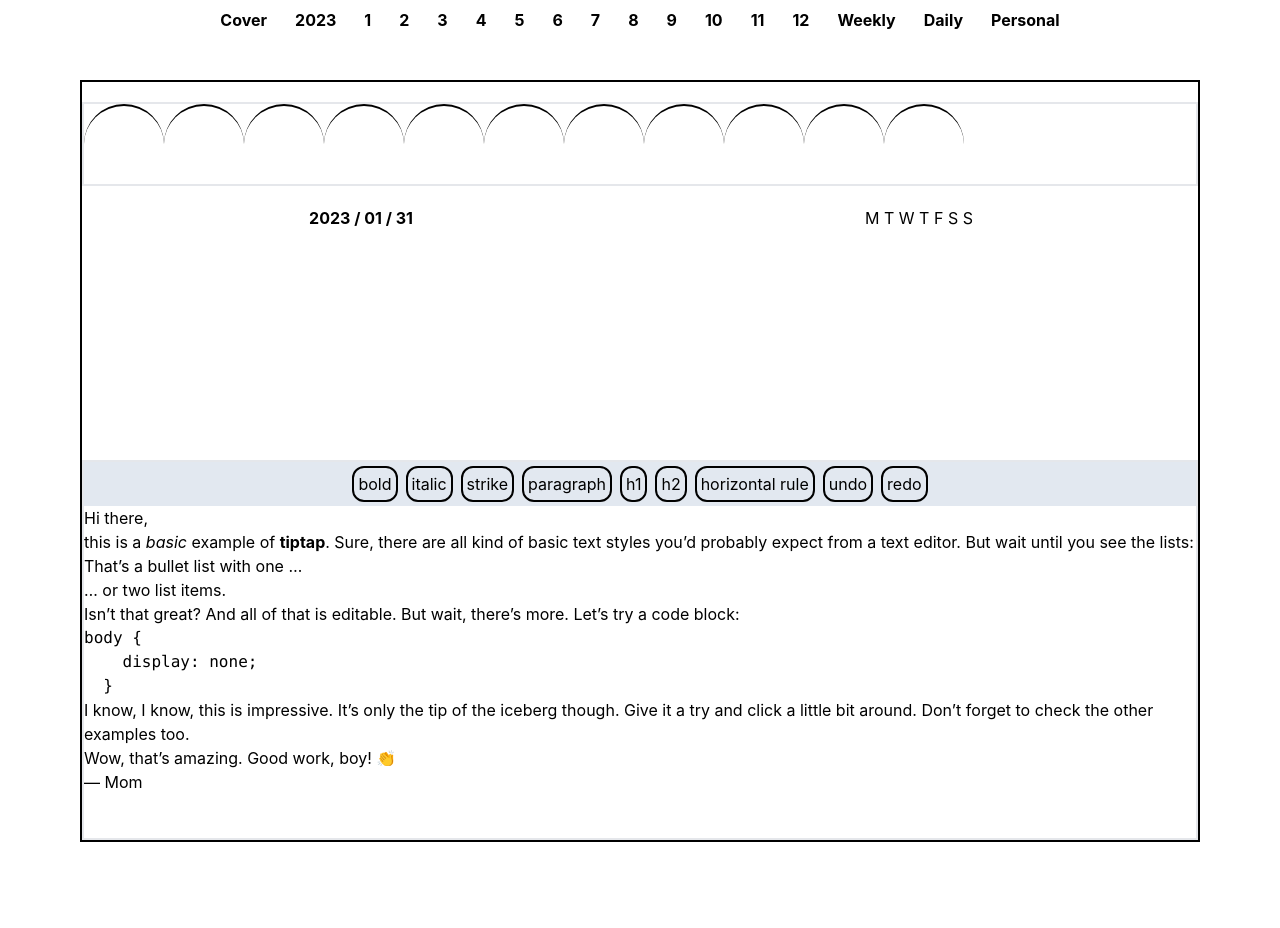
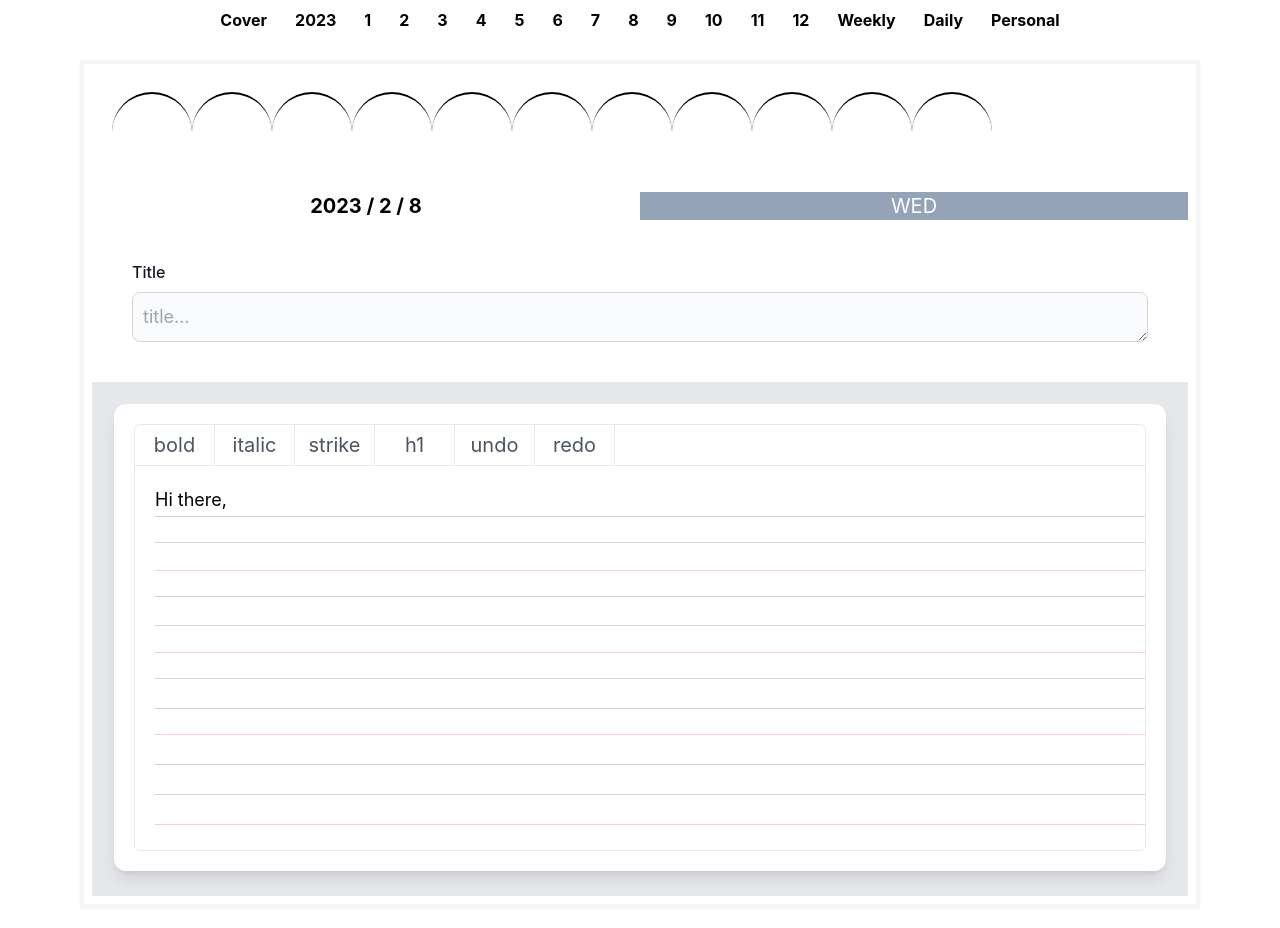
Before and after one commit to imfreeman1/diary-front, a Next.js app in the folder diary/: page /Components/Daily/DailyDisplay in a window 1280 px wide. Before the commit the page ends 882 px from the top, so only its background shows below. Built offline with nearby package versions, Linux system fonts and the light colour scheme.

Commit message:
- Feature : Daily edit 디자인 수정, 노트 디자인, 날짜 수정

```diff
--- a/diary/src/pages/Components/Daily/DailyDisplay.jsx
+++ b/diary/src/pages/Components/Daily/DailyDisplay.jsx
@@ -3,11 +3,14 @@ import React from 'react'
 import RoundLine from '../RoundLine'
 
 const DailyDisplay = () => {
-    const [year, month, date] = ["2023", "01", "31"]
+    const dateInDaily = new Date();
+    const [year, month, date] = [dateInDaily.getFullYear(), dateInDaily.getMonth()+1, dateInDaily.getDate()]
+    const WEEKDAY = ['SUN', 'MON', 'TUE', 'WED', 'THU', 'FRI', 'SAT']
+    const week = WEEKDAY[dateInDaily.getDay()]
   return (
-    <div>
-        <div className='border-2 mx-20 my-10 border-black'>
-            <div className='flex my-5 border-2 border-gray-200'>
+    <div >
+        <div className='h-fit mx-20 my-5 p-2 border-4 border-gray-100 shadow-sm'>
+            <div className='flex m-5'>
                 <RoundLine/>
                 <RoundLine/>
                 <RoundLine/>
@@ -20,17 +23,23 @@ const DailyDisplay = () => {
                 <RoundLine/>
                 <RoundLine/>
             </div>
-            <div className='flex text-center text-base'>
+            <div className='flex text-center text-xl'>
                 <div className='font-bold basis-1/2'>
                    {year} / {month} / {date}
                 </div>
-                <div className='basis-1/2'>
-                    M T W T F S S
+                <div className='basis-1/2 text-white bg-slate-400'>
+                    {week}
                 </div>
             </div>
-            <div className='h-[230px]'></div>
-            <div className='h-[380px] border-2 border-gray-200 overflow-auto'>
-            <Tiptap></Tiptap>
+            <div className='m-10'>
+                <label className='block mb-2 text-md font-medium text-gray-900 dark:text-gray-400'>Title</label>
+                <textarea rows="1" className='block p-2.5 w-full text-lg text-gray-900 bg-gray-50 rounded-lg border border-gray-300 focus:ring-blue-500 focus:border-blue-500' placeholder='title...'></textarea>
+            </div>
+            <div className='border-2 border-gray-200 overflow-hidden'>
+                <Tiptap></Tiptap>
+                <hr className='bg-black'></hr>
+                <hr className='bg-black'></hr>
+                <hr className='bg-black'></hr>
             </div>
 
 
--- a/diary/src/pages/Components/Tiptap/MenuBar.jsx
+++ b/diary/src/pages/Components/Tiptap/MenuBar.jsx
@@ -42,20 +42,9 @@ const MenuBar = ({ editor }) => {
         className={editor.isActive('strike') ? 'is-active' : ''}
         content="strike" />
       <MenuBarButton
-        onClick={() => editor.chain().focus().setParagraph().run()}
-        className={editor.isActive('paragraph') ? 'is-active' : ''}
-        content="paragraph" />
-      <MenuBarButton
         onClick={() => editor.chain().focus().toggleHeading({ level: 1 }).run()}
         className={editor.isActive('heading', { level: 1 }) ? 'is-active' : ''}
         content="h1" />
-      <MenuBarButton
-        onClick={() => editor.chain().focus().toggleHeading({ level: 2 }).run()}
-        className={editor.isActive('heading', { level: 2 }) ? 'is-active' : ''}
-        content="h2" />
-      <MenuBarButton
-        onClick={() => editor.chain().focus().setHorizontalRule().run()}
-        content="horizontal rule" />
       <MenuBarButton
                 onClick={() => editor.chain().focus().undo().run()}
                 disabled={
--- a/diary/src/pages/Components/Tiptap/MenuBarButton.jsx
+++ b/diary/src/pages/Components/Tiptap/MenuBarButton.jsx
@@ -5,7 +5,7 @@ const MenuBarButton = ({onClick, disabled, className, content}) => {
     <button
     onClick={()=>onClick()}
     disabled={disabled}
-    className={`p-1 m-1 rounded-xl border-2 border-black hover:bg-slate-200 ${className}`}>
+    className={`outline-none focus:outline-none border-r border-gray-200 w-20 h-10 hover:text-indigo-500 active:bg-gray-50 ${className}`}>
     {content}
   </button>
   )
--- a/diary/src/pages/Components/Tiptap/Tiptap.jsx
+++ b/diary/src/pages/Components/Tiptap/Tiptap.jsx
@@ -3,49 +3,56 @@ import StarterKit from '@tiptap/starter-kit'
 import MenuBar from './MenuBar'
 
 const Tiptap = () => {
+
     const editor = useEditor({
       extensions: [
         StarterKit,
       ],
-      content: `
-        <h2>
-          Hi there,
-        </h2>
-        <p>
-          this is a <em>basic</em> example of <strong>tiptap</strong>. Sure, there are all kind of basic text styles you’d probably expect from a text editor. But wait until you see the lists:
-        </p>
-        <ul>
-          <li>
-            That’s a bullet list with one …
-          </li>
-          <li>
-            … or two list items.
-          </li>
-        </ul>
-        <p>
-          Isn’t that great? And all of that is editable. But wait, there’s more. Let’s try a code block:
-        </p>
-        <pre><code class="language-css">body {
-    display: none;
-  }</code></pre>
-        <p>
-          I know, I know, this is impressive. It’s only the tip of the iceberg though. Give it a try and click a little bit around. Don’t forget to check the other examples too.
-        </p>
-        <blockquote>
-          Wow, that’s amazing. Good work, boy! 👏
-          <br />
-          — Mom
-        </blockquote>
-      `,
+      editorProps: {
+        attributes: {
+          class: 'prose sm:prose lg:prose-lg xl:prose-2xl text-lg m-5 focus:outline-none',
+          spellcheck: 'false',
+        },
+      },
+      content: `<h1>Hi there,</h1>`,
+      autofocus: true,
+      editable: true,
+      injectCSS: false,
     })
 
+
     return (
+      <>
       <div>
-        <div className="bg-slate-200 text-center">
-          <MenuBar editor={editor} />
+        <div className="min-w-screen min-h-fit bg-gray-200 flex items-center justify-center p-5">
+          <div className="w-full max-w-6xl mx-auto rounded-xl bg-white shadow-lg p-5 text-black">
+            <div className="border border-gray-200 overflow-hidden rounded-md">
+
+              <div className="prose w-full flex border-b border-gray-200 text-xl text-gray-600">
+                  <MenuBar editor={editor} />
+              </div>
+              <div className="relative before:content-[''] before:w-full before:h-[1px] before:mt-[50px] before:mx-5 before:bg-gray-300 before:top-0 before:absolute"></div>
+              <div className="relative before:content-[''] before:w-full before:h-[1px] before:mt-[76px] before:mx-5 before:bg-gray-300 before:top-0 before:absolute"></div>
+              <div className="relative before:content-[''] before:w-full before:h-[1px] before:mt-[104px] before:mx-5 before:bg-red-200 before:top-0 before:absolute"></div>
+              <div className="relative before:content-[''] before:w-full before:h-[1px] before:mt-[130px] before:mx-5 before:bg-gray-300 before:top-0 before:absolute"></div>
+              <div className="relative before:content-[''] before:w-full before:h-[1px] before:mt-[159px] before:mx-5 before:bg-gray-300 before:top-0 before:absolute"></div>
+              <div className="relative before:content-[''] before:w-full before:h-[1px] before:mt-[186px] before:mx-5 before:bg-red-200 before:top-0 before:absolute"></div>
+              <div className="relative before:content-[''] before:w-full before:h-[1px] before:mt-[212px] before:mx-5 before:bg-gray-300 before:top-0 before:absolute"></div>
+              <div className="relative before:content-[''] before:w-full before:h-[1px] before:mt-[242px] before:mx-5 before:bg-gray-300 before:top-0 before:absolute"></div>
+              <div className="relative before:content-[''] before:w-full before:h-[1px] before:mt-[268px] before:mx-5 before:bg-red-200 before:top-0 before:absolute"></div>
+              <div className="relative before:content-[''] before:w-full before:h-[1px] before:mt-[298px] before:mx-5 before:bg-gray-300 before:top-0 before:absolute"></div>
+              <div className="relative before:content-[''] before:w-full before:h-[1px] before:mt-[328px] before:mx-5 before:bg-gray-300 before:top-0 before:absolute"></div>
+              <div className="relative before:content-[''] before:w-full before:h-[1px] before:mt-[358px] before:mx-5 before:bg-red-200 before:top-0 before:absolute"></div>
+              <div className="relative w-full h-96 overflow-y-auto">
+                  <EditorContent editor={editor} />
+              </div>
+            </div>
+
+          </div>
         </div>
-        <EditorContent editor={editor} />
       </div>
+      </>
     )
   }
+
 export default Tiptap
--- a/diary/src/pages/Daily.jsx
+++ b/diary/src/pages/Daily.jsx
@@ -4,8 +4,7 @@ import DailyDisplay from './Components/Daily/DailyDisplay'
 const Daily = () => {
   return (
     <div className='bg-[#E5C7AF]'>
-        <div className='w-[964px] h-[944px] bg-white mx-auto'>
-            <div className='w-[780px]'></div>
+        <div className='w-[964px] h-fit bg-white mx-auto'>
             <div className='w-fit px-3 m-5 border-2 border-black rounded-full text-xl'>Daily</div>
             <DailyDisplay></DailyDisplay>
         </div>
```
